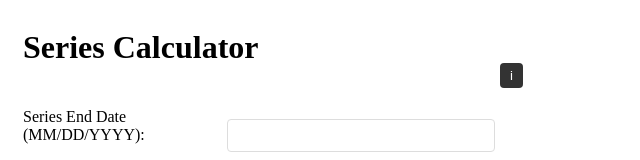
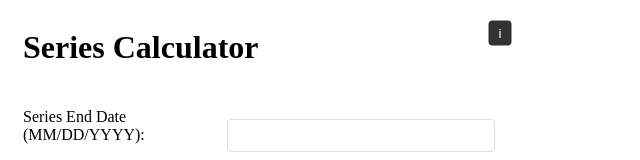
Before and after one commit to KevRSmith/SOC-TIS-Calculator, a plain HTML site: page index.html in a window 1280 px wide. Shown: the top 160 px of the page, without its empty margins (0-640 px from the left). Drawn offline with nearby package versions, Linux system fonts and the light colour scheme.

Commit message:
Update styles.css

```diff
--- a/styles.css
+++ b/styles.css
@@ -3,13 +3,13 @@
     padding-right: 15px;
 }
 
-/* Title container with button aligned */
 #title-container {
     display: flex;
     align-items: center;
     justify-content: space-between;
     margin-bottom: 20px;
     max-width: 500px; /* Ensures the title container width matches the input fields */
+    position: relative; /* Allow positioning of the button relative to this container */
 }
 
 /* "i" button */
@@ -20,7 +20,10 @@
     border: none;
     border-radius: 4px;
     cursor: pointer;
-    align-self: flex-end; /* Align button with the bottom edge of title-container */
+    position: absolute; /* Position the button absolutely within the title container */
+    right: 0; /* Align to the right edge of the container */
+    top: 0; /* Align to the top edge of the container */
+    transform: translate(-50%, 50%); /* Adjust position as needed */
 }
 
 /* Date field labels and fixed size inputs */
```
